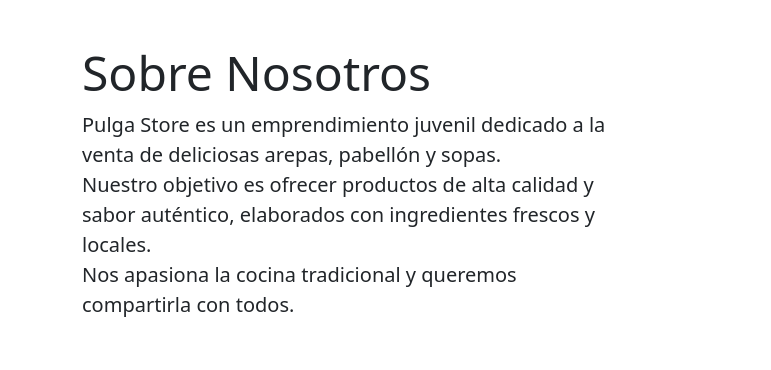
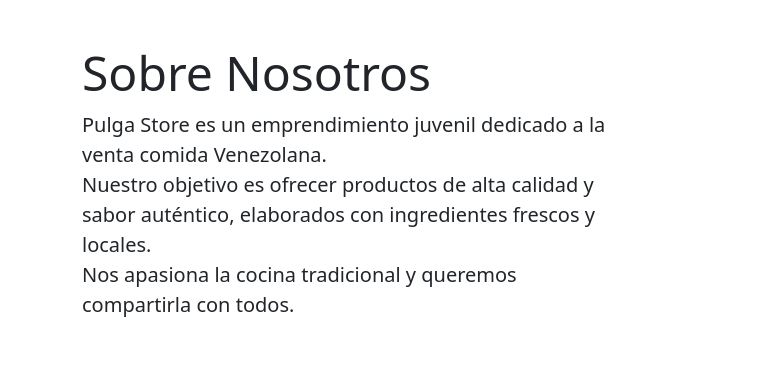
Before and after one commit to zuki2610/pulga-store, a plain HTML site: page pages/index.html in a window 1280 px wide. Shown: the part 186-556 px from the top of the page, 0-771 px from the left. Drawn offline with nearby package versions, Linux system fonts and the light colour scheme; grey boxes are pictures that could not be loaded.

Commit message:
Update description of Pulga Store to emphasize Venezuelan cuisine

```diff
--- a/pages/index.html
+++ b/pages/index.html
@@ -44,7 +44,7 @@
       <div class="col-md-6 mb-4 mb-md-0 text-center text-md-start text-dark">
         <h2 class="display-5">Sobre Nosotros</h2>
         <p class="lead">
-          Pulga Store es un emprendimiento juvenil dedicado a la venta de deliciosas arepas, pabellón y sopas.<br/>
+          Pulga Store es un emprendimiento juvenil dedicado a la venta comida Venezolana.<br/>
           Nuestro objetivo es ofrecer productos de alta calidad y sabor auténtico, elaborados con ingredientes frescos y locales.<br/>
           Nos apasiona la cocina tradicional y queremos compartirla con todos.
         </p>
```
